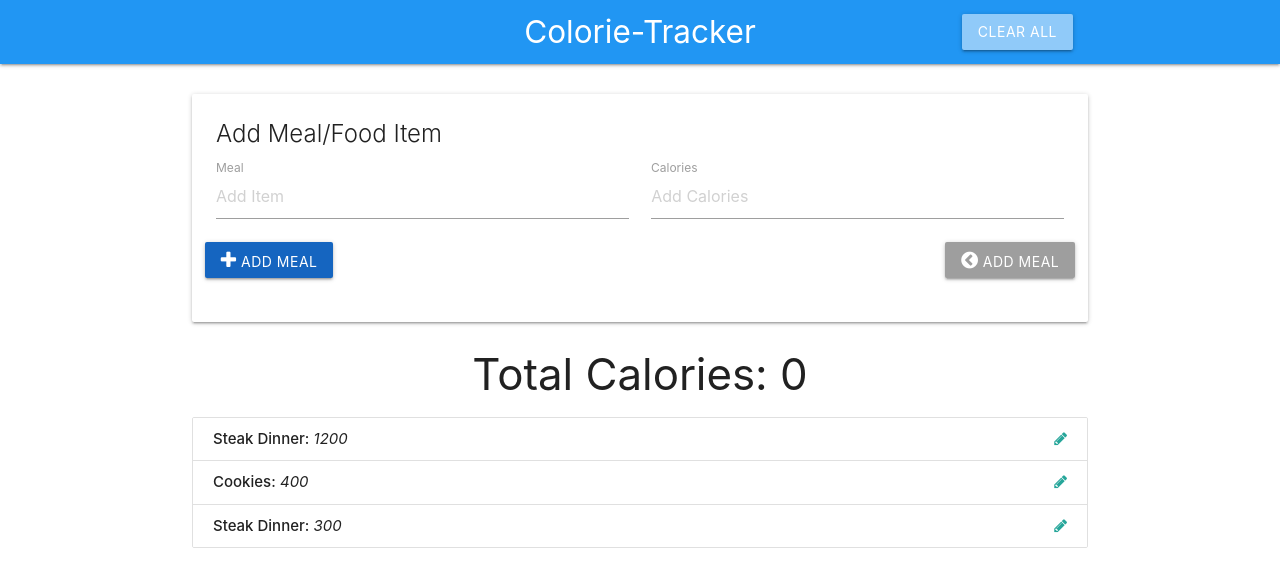
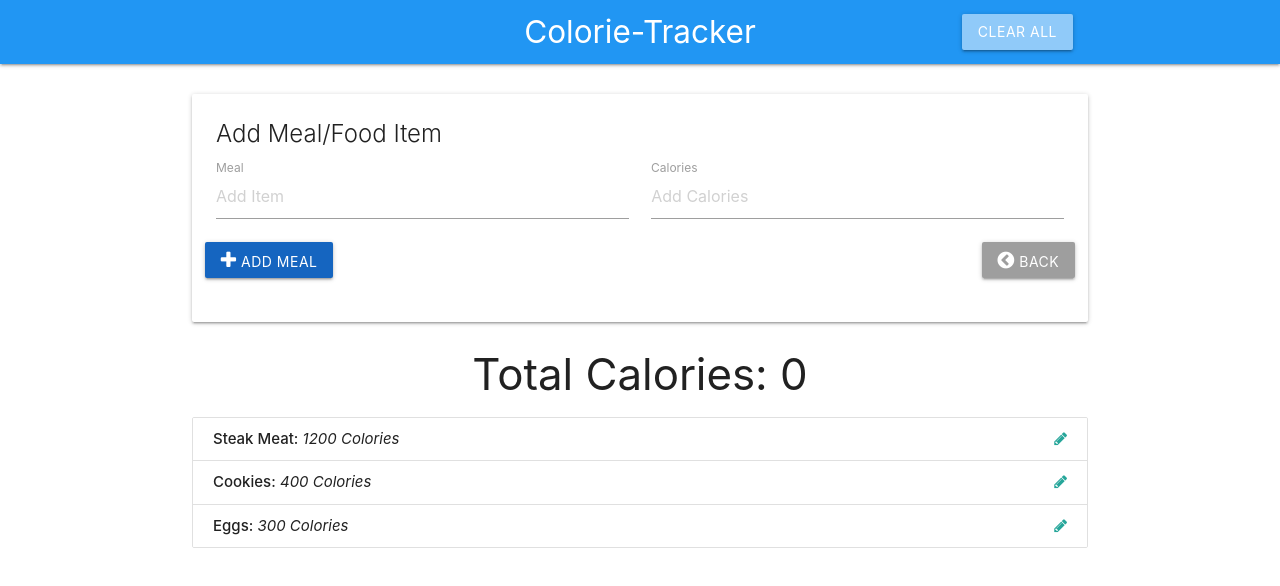
Before and after one commit to abolore1/Calorie-Tracker, a plain HTML site: page index.html in a window 1280 px wide. Drawn offline with nearby package versions, Linux system fonts and the light colour scheme.

Commit message:
populated the UI with UICtrol function

```diff
--- /dev/null
+++ b/app.js
@@ -0,0 +1,84 @@
+//Storage Controller
+
+// Item Controller
+const ItemCtrl = (function(){
+    //Item Constructor
+    const Item = function(id,name,calories){
+        this.id = id;
+        this.name = name;
+        this.calories = calories;
+    }
+
+    //Data Structure | State
+    const data = {
+      items :[
+          {id:0, name:'Steak Meat', calories:1200},
+          {id:1, name:'Cookies', calories:400},
+          {id:2, name:'Eggs', calories:300}
+      ],
+      currentItem: null,
+      totalCalories:  0,
+    }
+
+    //Public methods
+    return {
+        getItems:function(){
+          return data.items
+      },
+
+        logData:function(){
+            return data
+        }
+    }
+
+})();
+
+//UI Controller
+const UICtrl = (function(){
+    const UISelector = {
+        itemList:"item-list"
+    }
+
+    //Public methods
+    return{
+        populateItemList:function(items){
+            let html = ''
+            items.forEach((item)=>{
+                html+= `<li class="collection-item" id="item-${items.id}">
+                <strong>${item.name}:</strong> <em>${item.calories} Colories</em>
+                <a href="" class="secondary-content">
+                  <i class="edit-item fa fa-pencil"></i>
+                </a>
+              </li>`
+
+
+            })
+
+            //Insert into the DOM
+            document.getElementById(UISelector.itemList).innerHTML = html
+        }
+
+    }
+})();
+
+
+
+//App Controller
+const App = (function(ItemCtrl,UICtrl){
+
+   //Public methods
+   return{
+    init:function(){
+    //Fetching data from data structure
+     const items = ItemCtrl.getItems()
+
+     //Populate list with items
+     UICtrl.populateItemList(items)
+
+    }
+   }
+})(ItemCtrl,UICtrl);
+
+
+// Initializing App
+App.init()
--- a/index.html
+++ b/index.html
@@ -38,7 +38,7 @@
                 <button class="add-btn btn blue darken-3"> <i class="fa fa-plus"></i> Add Meal</button>
                 <!-- <button class="update-btn btn orange"> <i class="fa fa-pencil-square-o"></i> Update Meal</button>
                 <button class="delete-btn btn red"> <i class="fa fa-remove"></i> Delete Meal</button> -->
-                <button class="back-btn btn grey pull-right"> <i class="fa fa-chevron-circle-left"></i> ADD Meal</button>
+                <button class="back-btn btn grey pull-right"> <i class="fa fa-chevron-circle-left"></i> Back</button>
               </div>
           </form>
         </div>
@@ -47,24 +47,24 @@
     <!-- Calories Count -->
     <h3 class="center-align">Total Calories: <span class="total-calories">0</span></h3>
     <ul class="collection" id="item-list">
-        <li class="collection-item" id="item-0">
+        <!-- <li class="collection-item" id="item-0">
           <strong>Steak Dinner:</strong> <em>1200</em>
           <a href="" class="secondary-content">
-            <i class="fa fa-pencil"></i>
+            <i class="edit-item fa fa-pencil"></i>
           </a>
         </li>
         <li class="collection-item" id="item-0">
             <strong>Cookies:</strong> <em>400</em>
             <a href="" class="secondary-content">
-              <i class="fa fa-pencil"></i>
+              <i class="edit-item fa fa-pencil"></i>
             </a>
           </li>
           <li class="collection-item" id="item-0">
             <strong>Steak Dinner:</strong> <em>300</em>
             <a href="" class="secondary-content">
-              <i class="fa fa-pencil"></i>
+              <i class="edit-item fa fa-pencil"></i>
             </a>
-          </li>
+          </li> -->
     </ul>
 </div>
 
@@ -73,6 +73,6 @@
 <script src="https://code.jquery.com/jquery-3.2.1.min.js" integrity="sha256-hwg4gsxgFZhOsEEamdOYGBf13FyQuiTwlAQgxVSNgt4=" crossorigin="anonymous"></script>
 <!-- Compiled and minified JavaScript -->
 <script src="https://cdnjs.cloudflare.com/ajax/libs/materialize/1.0.0/js/materialize.min.js"></script>
-
+<script src="app.js"></script>
 </body>
 </html>
```
